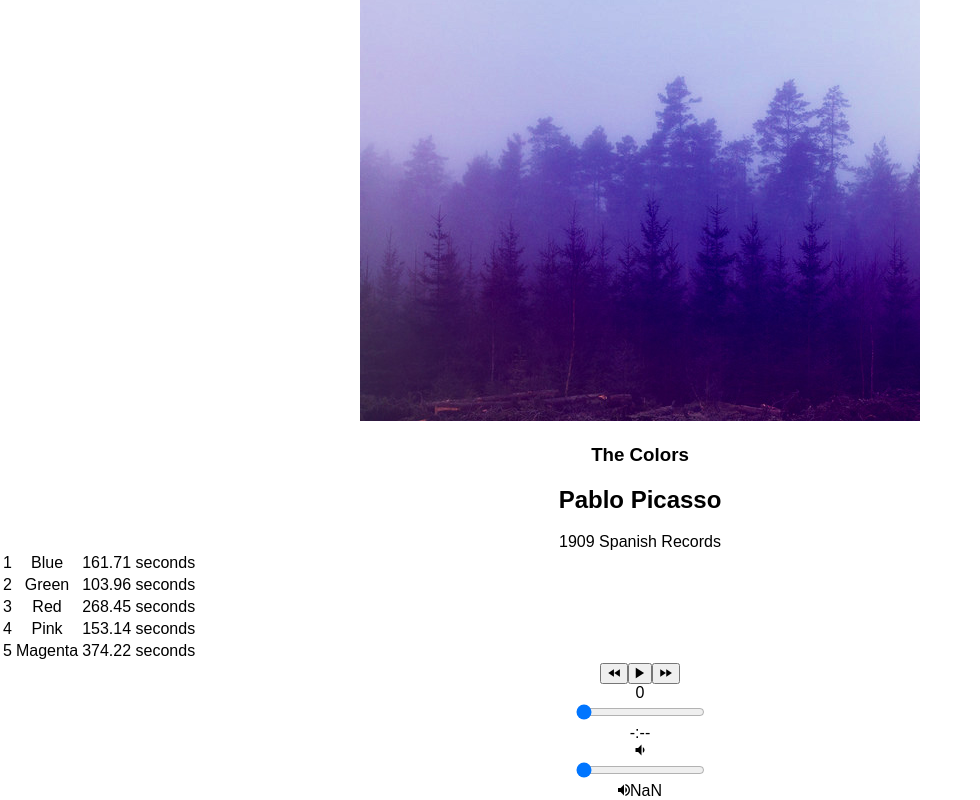
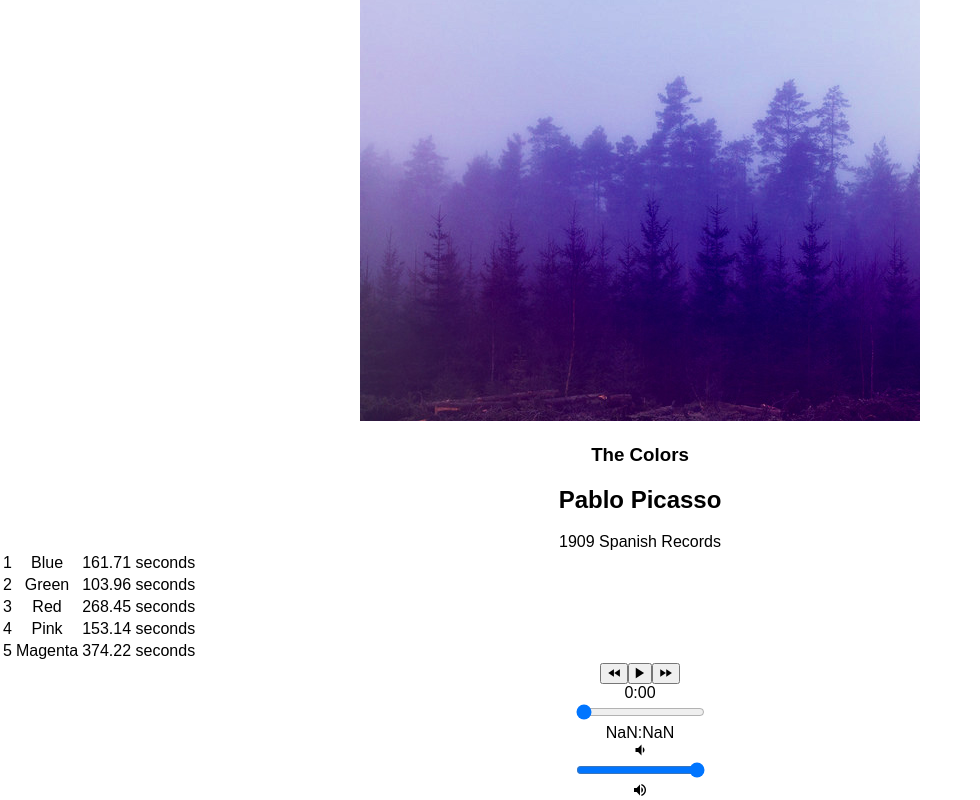
Before and after one commit to kaurnavjeet/bloc-jams-react, a React (Create React App) app: page /album/the-colors in a window 1280 px wide. Shown: the part 237-1037 px from the top of the page, without its empty margins (0-980 px from the left). Built offline with nearby package versions, Linux system fonts and the light colour scheme.

Commit message:
Assignment PlayerBar RangeInputs: complete

```diff
--- a/src/components/Album.js
+++ b/src/components/Album.js
@@ -16,6 +16,7 @@ class Album extends Component {
       hoveringSong: null,
       currentTime: 0,
       duration: album.songs[0].duration,
+      volume: 0.5,
     }
 
     this.audioElement = document.createElement('audio')
@@ -33,16 +34,23 @@ class Album extends Component {
         this.setState({
           duration: this.audioElement.duration
         })
+      },
+      volumeupdate: e => {
+        this.setState({
+          currentVolume: this.audioElement.volume
+        })
       }
     }
     this.audioElement.addEventListener('timeupdate', this.eventListeners.timeupdate)
     this.audioElement.addEventListener('durationchange', this.eventListeners.durationchange)
+    this.audioElement.addEventListener('volumeupdate', this.eventListeners.volumeupdate)
   }
 
   componentWillUnmount() {
     this.audioElement.src = null
     this.audioElement.removeEventListener('timeupdate', this.eventListeners.timeupdate)
     this.audioElement.removeEventListener('durationchange', this.eventListeners.durationchange)
+    this.audioElement.removeEventListener('volumeupdate', this.eventListeners.volumeupdate)
   }
 
   play() {
@@ -97,6 +105,24 @@ class Album extends Component {
     this.audioElement.currentTime = newTime
     this.setState({
       currentTime: newTime
+    })
+  }
+
+  formatTime (time) {
+    const seconds = (Math.floor(time%60))
+    const minutes = Math.floor(time/60)
+    return (
+      typeof(time) !== 'number' ? '-:--'
+      : seconds < 10 ? minutes.toString() + ":0" + seconds.toString()
+      : minutes.toString() + ":" + seconds.toString()
+    )
+  }
+
+  handleVolumeChange(e) {
+    const newVolume = e.target.value
+    this.audioElement.volume = newVolume
+    this.setState({
+      volume: newVolume
     })
   }
 
@@ -162,6 +188,9 @@ class Album extends Component {
           handlePrevClick={() => this.handlePrevClick()}
           handleNextClick={() => this.handleNextClick()}
           handleTimeChange={(e) => this.handleTimeChange(e)}
+          currentVolume={this.audioElement.volume}
+          handleVolumeChange={(e) => this.handleVolumeChange(e)}
+          formatTime={(time) => this.formatTime(time)}
          />
       </section>
     )
--- a/src/components/Library.js
+++ b/src/components/Library.js
@@ -16,7 +16,7 @@ class Library extends Component {
             <img src={album.albumCover} alt={album.title} />
             <div>{album.title}</div>
             <div>{album.artist}</div>
-            <div>{album.songs.length} songs</div>
+            <div>{this.props.formatTime(album.songs.length)} songs</div>
           </Link>
         )}
       </section>
--- a/src/components/PlayerBar.js
+++ b/src/components/PlayerBar.js
@@ -18,9 +18,16 @@ class PlayerBar extends Component {
         </section>
 
         <section id="time-control">
-          <div className="current-time">{this.props.currentTime}</div>
-          <input type="range" className="seek-bar" value="0" />
-          <div className="total-time">-:--</div>
+          <div className="current-time">{this.props.formatTime(this.props.currentTime)}</div>
+          <input
+            type="range"
+            className="seek-bar"
+            value={(this.props.currentTime / this.props.duration) || 0}
+            max="1"
+            min="0"
+            step="0.01"
+            onChange={this.props.handleTimeChange} />
+          <div className="total-time">{this.props.formatTime(this.props.duration)}</div>
         </section>
 
         <section id="volume-control">
@@ -28,14 +35,15 @@ class PlayerBar extends Component {
           <input
             type="range"
             className="seek-bar"
-            value={(this.props.currentTime / this.props.duration) || 0}
+            value={this.props.currentVolume}
             max="1"
             min="0"
             step="0.01"
-            onChange={this.props.handleTimeChange}
+            onChange={this.props.handleVolumeChange}
           />
-          <div className="ion-md-volume-high">{this.props.duration}</div>
+          <div className="ion-md-volume-high"></div>
         </section>
+
 
       </section>
     )
```
